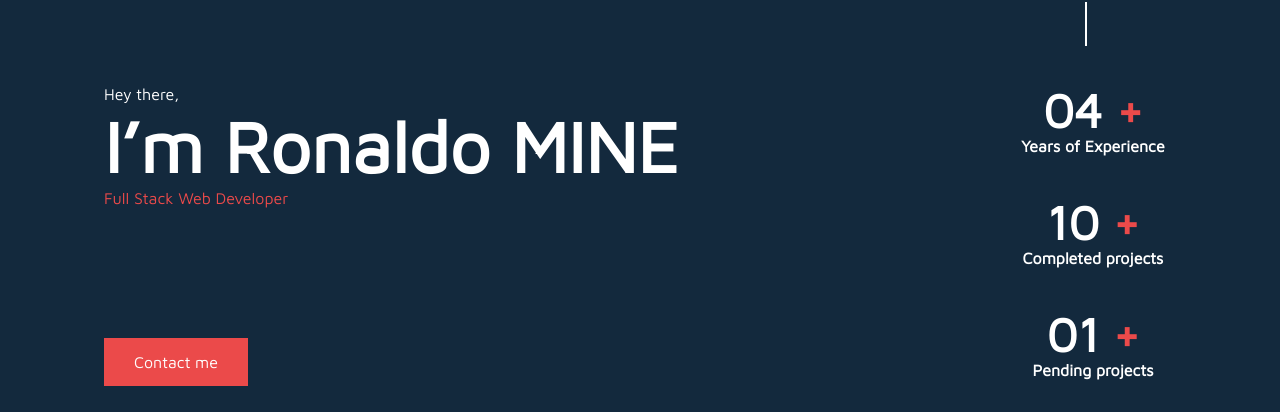
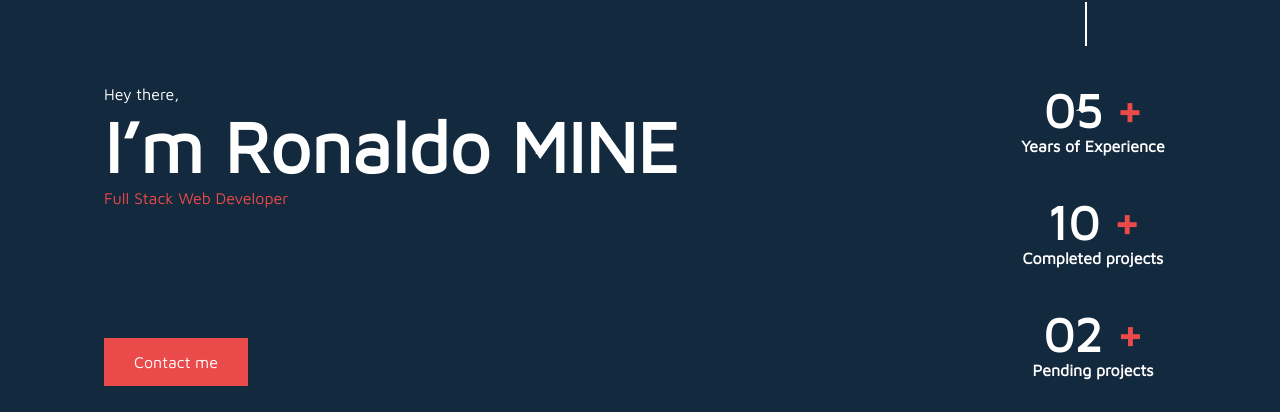
Before and after one commit to RonaldoMine/portfolio, a Next.js app: page / in a window 1280 px wide. Shown: the part 150-562 px from the top of the page. Built offline with nearby package versions, Linux system fonts and the light colour scheme.

Commit message:
Update page.tsx

```diff
--- a/app/(home)/page.tsx
+++ b/app/(home)/page.tsx
@@ -42,9 +42,9 @@ export default function Home() {
           <ContactButtonComponent />
         </div>
         <div className="flex bg-pussian-blue -bottom-10 w-11/12 left-0 right-0 m-auto justify-center gap-4 xs:w-8/12 sm:gap-10 sm:bottom-auto sm:m-0 sm:w-max sm:left-auto sm:-right-20 sm:py-10 sm:flex-col absolute">
-          <HeadingHomeComponent title="Years of Experience" value="04" />
+          <HeadingHomeComponent title="Years of Experience" value="05" />
           <HeadingHomeComponent title="Completed projects" value="10" />
-          <HeadingHomeComponent title="Pending projects" value="01" />
+          <HeadingHomeComponent title="Pending projects" value="02" />
         </div>
       </section>
       <ContentSectionComponent title="Latest Projects" heading="EXPLORE">
```
